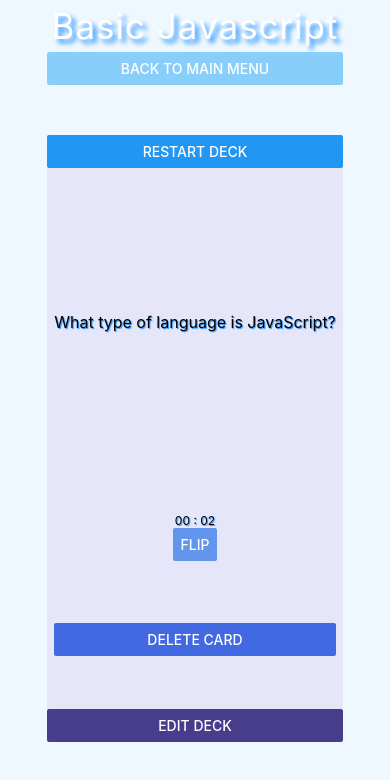
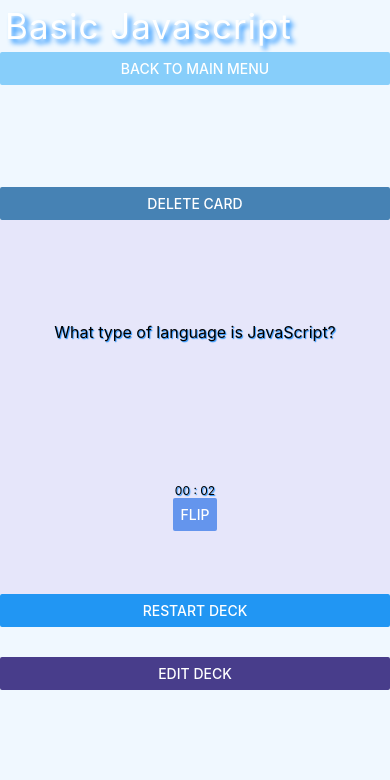
Before and after one commit to jurjukn/Flashy, a React Native app in the folder FlashyApp/: screen / in a window 390 px wide. Both pictures are taken after a click on the button "BASIC JAVASCRIPT". Shown: the top 780 px of the page. Built offline with nearby package versions, Linux system fonts and the light colour scheme.

Commit message:
added styling, bug fix and refactor

```diff
--- a/FlashyApp/App.js
+++ b/FlashyApp/App.js
@@ -43,7 +43,6 @@ export default class FlashyCards extends React.Component {
   }
 
   addNewDeck = (newDeck) => {
-    console.log("Adding new deck")
     const newDecks = this.state.decks
     newDecks.push(newDeck)
     this.setState({decks: newDecks})
@@ -65,7 +64,6 @@ export default class FlashyCards extends React.Component {
   }
 
   toggleEditDeck = (editMode) => {
-    console.log("let me edit deck")
     const editDeck = editMode;
     this.setState({editDeck: editDeck})
   }
@@ -86,7 +84,6 @@ export default class FlashyCards extends React.Component {
                 renameDeckAction={this.renameDeck}
                 deleteDeckAction={this.deleteDeck}
                 editDeckAction={this.toggleEditDeck}
-                // addNewDeckAction={this.addNewDeck}
               />
             </View>
             ) : (
--- a/FlashyApp/CardsView.js
+++ b/FlashyApp/CardsView.js
@@ -1,5 +1,5 @@
 import React, {Component} from 'react';
-import { StyleSheet, Text, View, ScrollView, Button } from 'react-native';
+import { StyleSheet, Text, View, Button } from 'react-native';
 
 import AppTitleView from './AppTitleView'
 
@@ -92,16 +92,24 @@ class CardsView extends Component {
     }
 
     restartDeck = () => {
-        newDeck = this.state.deck
-        newDeck.cards = (this.state.incorrectCardsDeck.concat(this.state.deck.cards)).concat(this.state.correctCardsDeck)
+        const newDeck = this.state.deck
+
+        const sortedByTimeCorrectCardsDeck = this.state.correctCardsDeck.sort(this.compareValues('secondsTaken'))
+        sortedByTimeCorrectCardsDeck.map((objectt) => delete objectt['secondsTaken'])
+
+        const sortedByTimeIncorrectCardsDeck = this.state.incorrectCardsDeck.sort(this.compareValues('secondsTaken'))
+        sortedByTimeIncorrectCardsDeck.map((objectt) => delete objectt['secondsTaken'])
+
+        newDeck.cards = (sortedByTimeIncorrectCardsDeck.concat(this.state.deck.cards)).concat(sortedByTimeCorrectCardsDeck)
         this.setState({
             deck: newDeck,
+            firstDeckCard: this.assignDeckCard(this.state.deck.cards[0]),
             incorrectCardsDeck: [],
             correctCardsDeck: [],
-            firstDeckCard: this.state.deck.cards[0],
             minutesCounter: '00',
             secondsCounter: '00',
         })
+        clearInterval(this.state.timer)
     }
 
     deleteCard = () => {
@@ -150,13 +158,12 @@ class CardsView extends Component {
     }
     render(){
         return (
-            <View style={{flex:1}}>
+            <View style={{flex:1, width:"100%"}}>
                 <View style={{flex:1}}>
                     <AppTitleView title={this.state.deck.name} />
                     <Button color="#87CEFA" title="Back to main menu" onPress={() => this.state.stopAction()} />
                 </View>
-
-                <Button title="Restart deck" onPress={()=>this.restartDeck()}/>
+                <Button color="#4682B4" title="Delete card" onPress={() => this.deleteCard()}/>
                 <View style={styles.cardView}>
                     {this.state.firstDeckCard !== undefined ? (
                         this.state.showFront===true ? (
@@ -164,12 +171,9 @@ class CardsView extends Component {
                                 <View style={{flex:3, paddingTop:25, alignItems:'center', justifyContent:'center'}}>
                                     <Text style={styles.cardTextStyle}>{this.state.firstDeckCard.front}</Text>
                                 </View>
-                                <View style={{flex:2, alignItems:'center', justifyContent:'center'}}>
+                                <View style={{flex:3, alignItems:'center', justifyContent:'center'}}>
                                     <Text style={styles.timerTextStyle}>{this.state.minutesCounter} : {this.state.secondsCounter}</Text>
                                     <Button color="#6495ED" title="Flip" onPress={() => this.onFlipCard() }/>
-                                </View>
-                                <View style={{flex:1, alignItems:'stretch'}}>
-                                    <Button color="#4169E1" title="Delete card" onPress={() => this.deleteCard()}/>
                                 </View>
                             </View>
                         ) : (
@@ -192,7 +196,8 @@ class CardsView extends Component {
                         </View>
                     )}
                 </View>
-                <View style={{flex:1}}>
+                <Button title="Restart deck" onPress={()=>this.restartDeck()}/>
+                <View style={{flex:1, paddingTop: 30}}>
                     <Button color="#483D8B" style={styles.editDeckBtn} title="Edit deck" onPress={()=>this.state.editDeckAction(true)}/>
                 </View>
             </View>
@@ -202,7 +207,7 @@ class CardsView extends Component {
 
 const styles = StyleSheet.create({
     cardView: {
-        flex:4,
+        flex:2,
         backgroundColor: "#E6E6FA",
         alignItems: 'center',
         justifyContent: 'center',
--- a/FlashyApp/DecksList.js
+++ b/FlashyApp/DecksList.js
@@ -1,5 +1,5 @@
 import React, {Component} from 'react';
-import { StyleSheet, Text, View, ScrollView, Button } from 'react-native';
+import { StyleSheet, View, ScrollView, Button } from 'react-native';
 
 import AddNewDeckForm from './AddNewDeckForm'
 
```
